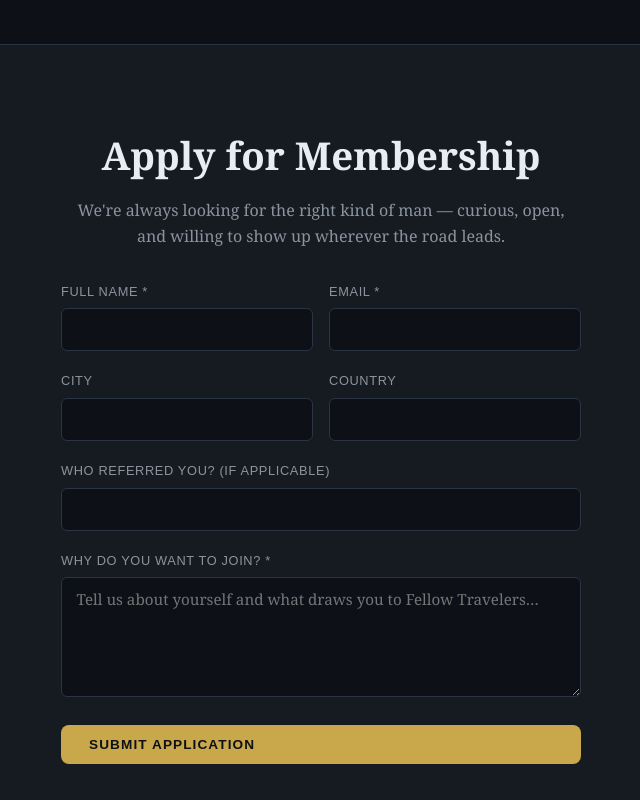
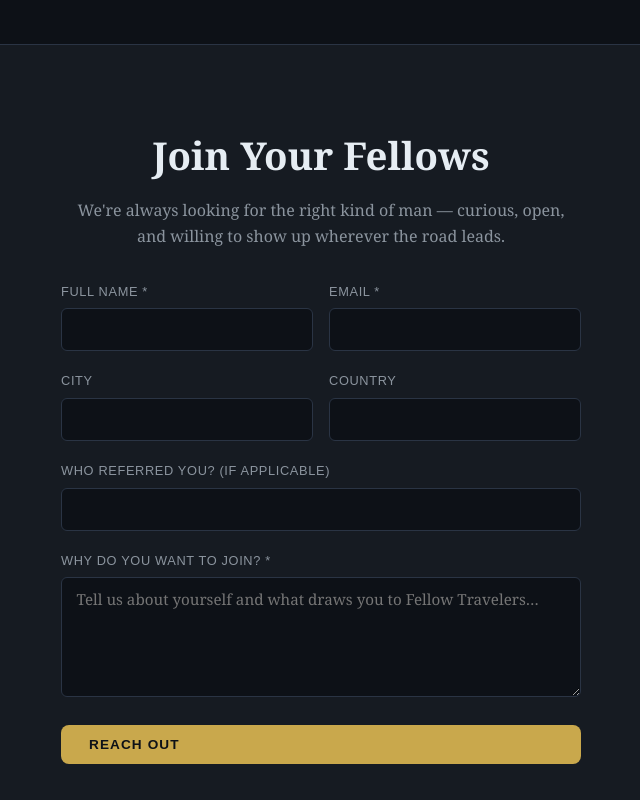
Before and after one commit to reubstock/fellow-travelers, a website: page public/about.html in a window 1280 px wide. Shown: the part 1980-2780 px from the top of the page, without its empty margins (319-959 px from the left). Drawn offline with Linux system fonts and the light colour scheme.

Commit message:
Update join section heading and button text
Co-Authored-By: Claude Sonnet 4.6 <noreply@anthropic.com>

```diff
--- a/public/about.html
+++ b/public/about.html
@@ -86,7 +86,7 @@
 
 <!-- JOIN -->
 <div class="cta-section" id="join">
-  <h2>Apply for Membership</h2>
+  <h2>Join Your Fellows</h2>
   <p>We're always looking for the right kind of man — curious, open, and willing to show up wherever the road leads.</p>
 
   <div style="max-width:520px;margin:2rem auto 0;text-align:left;">
@@ -119,7 +119,7 @@
         <label>Why do you want to join? *</label>
         <textarea name="message" required placeholder="Tell us about yourself and what draws you to Fellow Travelers…" style="min-height:120px;"></textarea>
       </div>
-      <button type="submit" class="btn btn-primary" style="width:100%;">Submit Application</button>
+      <button type="submit" class="btn btn-primary" style="width:100%;">Reach Out</button>
     </form>
     <div id="join-success" style="display:none;text-align:center;padding:2rem;color:var(--gold);">
       <div style="font-size:2.5rem;margin-bottom:1rem;">✦</div>
```
